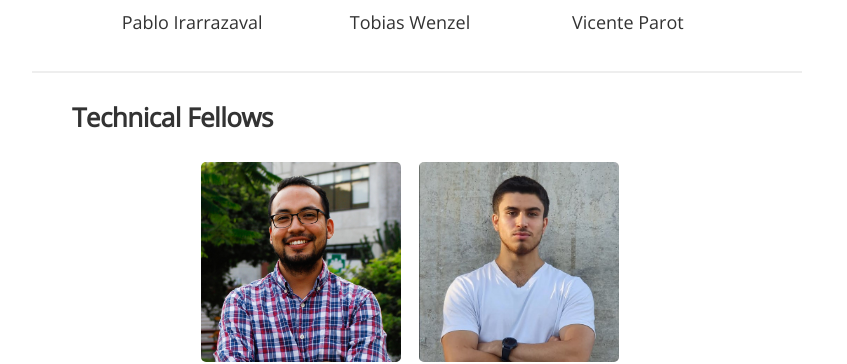
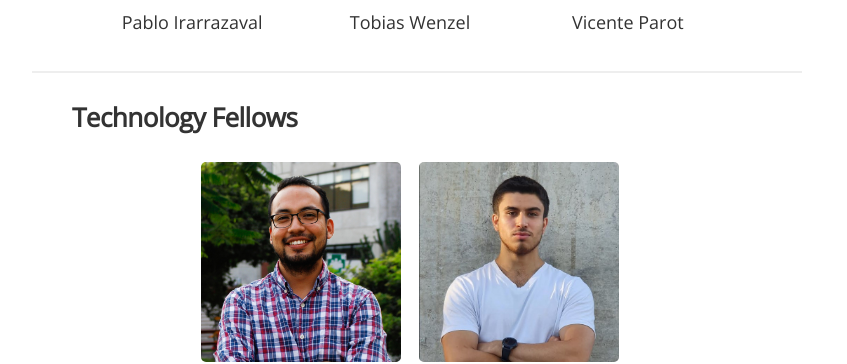
Before and after one commit to LIBREhub/LIBREhub.github.io, a Jekyll site: the page built from people.md, in a window 1280 px wide and 1189 px high. Shown: the part 359-723 px from the top of the window, without its empty margins (223-1070 px from the left). Built offline with Jekyll 4.4.1, drawn with Linux system fonts in a browser that asks for light colours; nearby versions of some CDN libraries; comment, search, counter and statistics services are not loaded.

Commit message:
Update people.md

```diff
--- a/people.md
+++ b/people.md
@@ -17,7 +17,7 @@ permalink: /people/
 
 <div class="pos_header">
 {% if role == 'postdoc' %}
-<h3>Technical Fellows</h3>
+<h3>Technology Fellows</h3>
  {% elsif role == 'pi' %}
 <h3>Principal Investigators</h3>
  {% elsif role == 'gradstudent' %}
```
